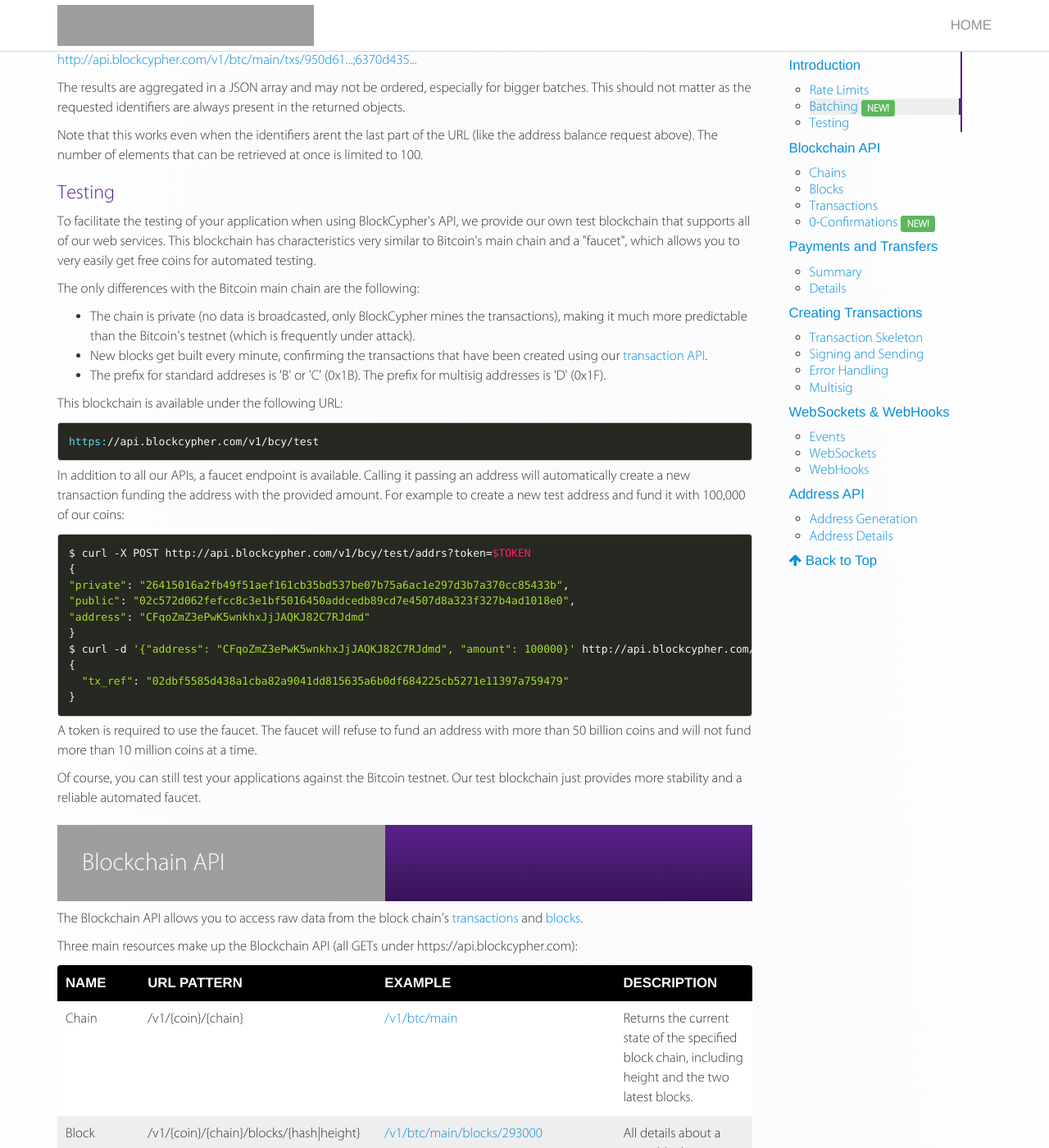
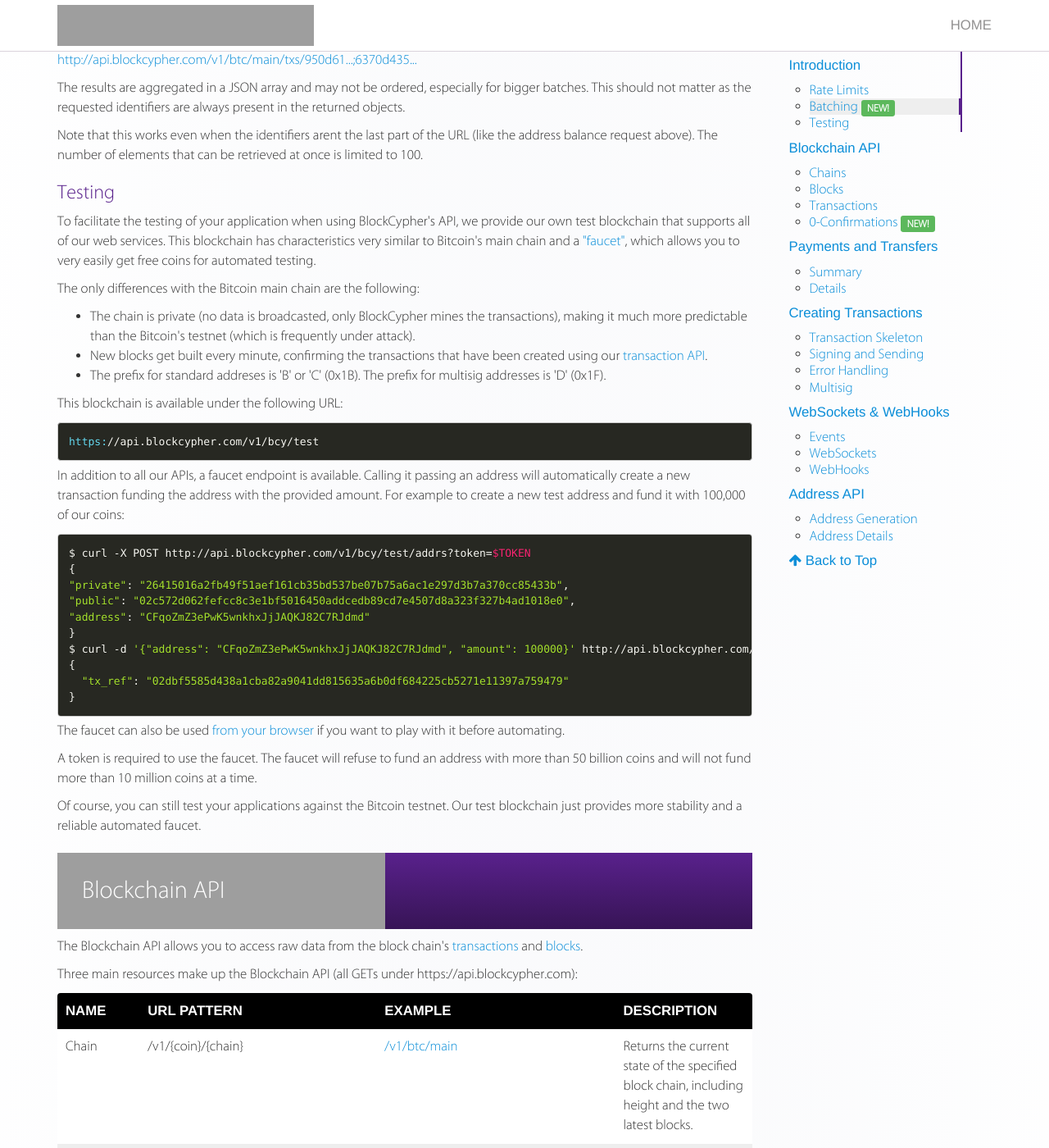
Before and after one commit to blockcypher/documentation, a Jekyll site: the page built from index.html, in a window 1280 px wide and 1400 px high, scrolled down 1531 px. Shown: the whole window at 82% size. Built offline with Jekyll 4.4.1, drawn with Linux system fonts in a browser that asks for light colours; nearby versions of some CDN libraries; some web fonts are replaced; some of the changed lines change nothing that is shown.

Commit message:
Added links to the account form faucet.

```diff
--- a/_includes/reference/intro.html
+++ b/_includes/reference/intro.html
@@ -62,7 +62,7 @@
 <a class="title-anchor" id="testing"></a>
 <h3 class="text-purple">Testing</h3>
 
-<p>To facilitate the testing of your application when using BlockCypher's API, we provide our own test blockchain that supports all of our web services. This blockchain has characteristics very similar to Bitcoin's main chain and a "faucet", which allows you to very easily get free coins for automated testing.</p>
+<p>To facilitate the testing of your application when using BlockCypher's API, we provide our own test blockchain that supports all of our web services. This blockchain has characteristics very similar to Bitcoin's main chain and a <a href="https://accounts.blockcypher.com/blockcypher-faucet">"faucet"</a>, which allows you to very easily get free coins for automated testing.</p>
 
 <p>The only differences with the Bitcoin main chain are the following:</p>
 
@@ -88,6 +88,8 @@
   "tx_ref": "02dbf5585d438a1cba82a9041dd815635a6b0df684225cb5271e11397a759479"
 }</code></pre>
 
+<p>The faucet can also be used <a href="https://accounts.blockcypher.com/blockcypher-faucet">from your browser</a> if you want to play with it before automating.</p>
+
 <p>A token is required to use the faucet. The faucet will refuse to fund an address with more than 50 billion coins and will not fund more than 10 million coins at a time.</p>
 
 <p>Of course, you can still test your applications against the Bitcoin testnet. Our test blockchain just provides more stability and a reliable automated faucet.</p>
```
